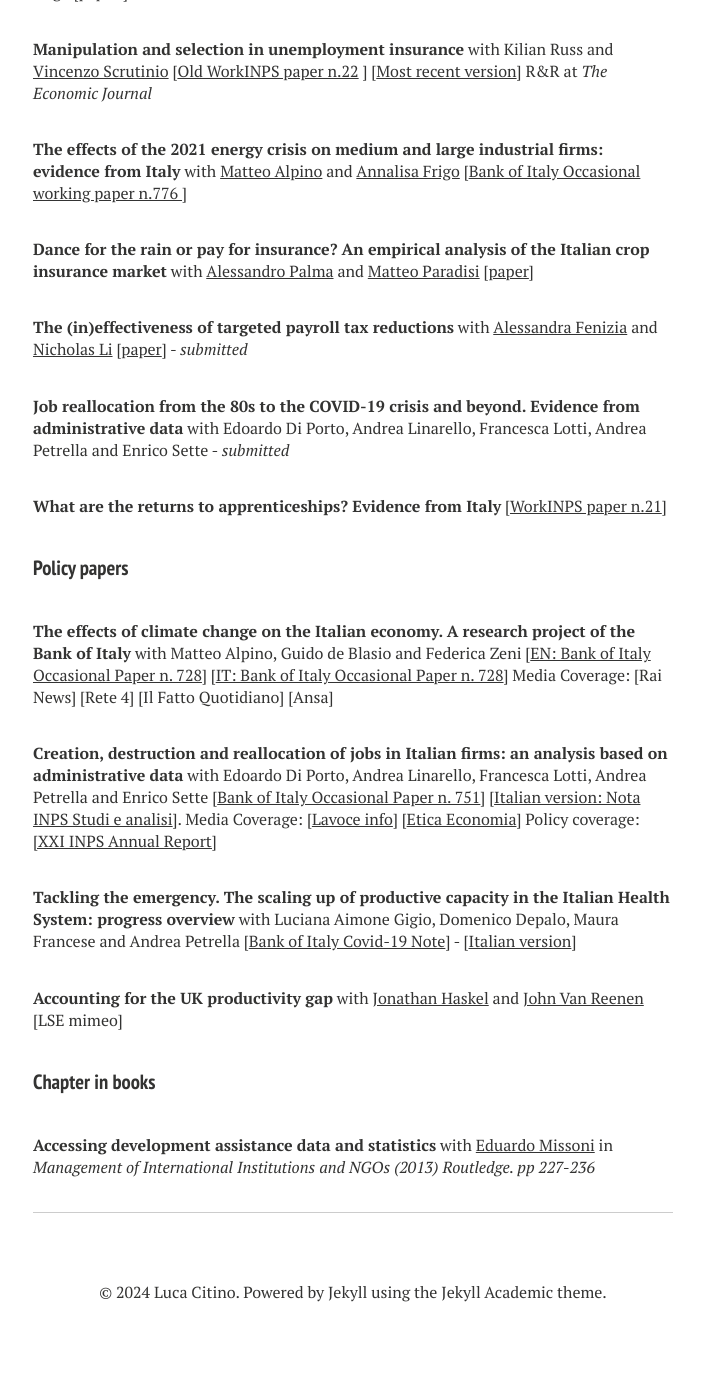
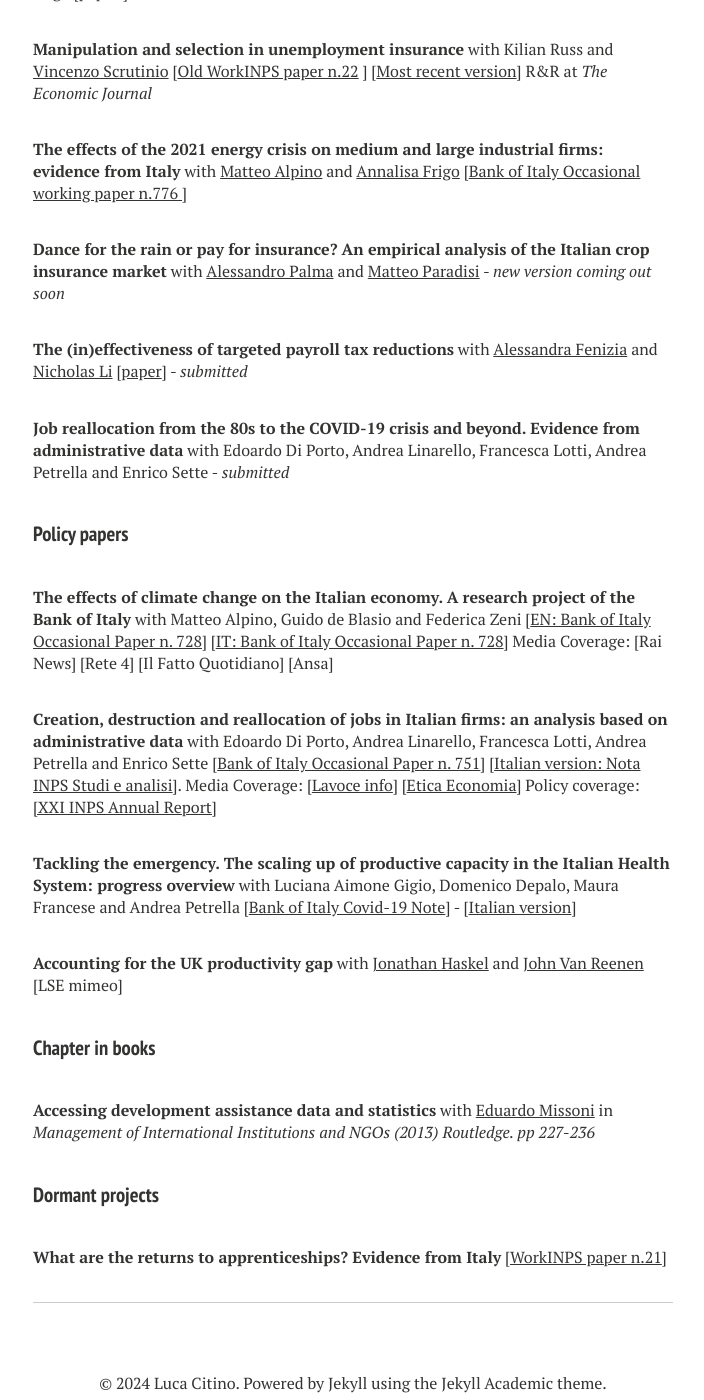
Before and after one commit to luca-citino/luca-citino.github.io, a Jekyll site: the page built from research.md, in a window 1280 px wide and 1400 px high, scrolled down 656 px. Shown: the whole window, without its empty margins (287-991 px from the left). Built offline with Jekyll 4.4.1, drawn with Linux system fonts in a browser that asks for light colours; nearby versions of some CDN libraries; some web fonts are replaced; before the commit the page ends 2007 px from its top, so only the background shows below that.

Commit message:
Update research.md

```diff
--- a/research.md
+++ b/research.md
@@ -18,13 +18,13 @@ title: Research
 
 **The effects of the 2021 energy crisis on medium and large industrial firms: evidence from Italy** with <a href="https://sites.google.com/site/alpinomtt">Matteo Alpino</a> and <a href="https://annalisafrigo.weebly.com/">Annalisa Frigo</a> [<a href="https://www.bancaditalia.it/pubblicazioni/qef/2023-0776/">Bank of Italy Occasional working paper n.776 </a>]
 
-**Dance for the rain or pay for insurance? An empirical analysis of the Italian crop insurance market** with <a href="https://sites.google.com/view/alessandropalma/home">Alessandro Palma</a> and <a href="https://www.matteoparadisi.com/">Matteo Paradisi</a> [<a href="https://luca-citino.github.io/docs/CPP_dance_for_the_rain.pdf">paper</a>]
+**Dance for the rain or pay for insurance? An empirical analysis of the Italian crop insurance market** with <a href="https://sites.google.com/view/alessandropalma/home">Alessandro Palma</a> and <a href="https://www.matteoparadisi.com/">Matteo Paradisi</a> - _new version coming out soon_
 
 **The (in)effectiveness of targeted payroll tax reductions** with <a href="https://sites.google.com/site/alessandrafenizia/">Alessandra Fenizia</a> and <a href="https://sites.google.com/view/nicholasli">Nicholas Li</a> [<a href="https://luca-citino.github.io/docs/FLC_Jan2024.pdf">paper</a>] - _submitted_
 
 **Job reallocation from the 80s to the COVID-19 crisis and beyond. Evidence from administrative data** with Edoardo Di Porto, Andrea Linarello, Francesca Lotti, Andrea Petrella and Enrico Sette - _submitted_
 
-**What are the returns to apprenticeships? Evidence from Italy** [<a href="https://www.inps.it/docallegatiNP/Mig/InpsComunica/WorkInps_Papers/21_luglio_2020_aggiornamento_WorkINPS_papers.pdf">WorkINPS paper n.21</a>]
+
 
 
 
@@ -43,3 +43,6 @@ title: Research
 
 #### Chapter in books
 **Accessing development assistance data and statistics** with <a href="http://eduardomissoni.info/?lang=en">Eduardo Missoni</a> in <i>Management of International Institutions and NGOs (2013) Routledge. pp 227-236</i>
+
+#### Dormant projects
+**What are the returns to apprenticeships? Evidence from Italy** [<a href="https://www.inps.it/docallegatiNP/Mig/InpsComunica/WorkInps_Papers/21_luglio_2020_aggiornamento_WorkINPS_papers.pdf">WorkINPS paper n.21</a>]
```
